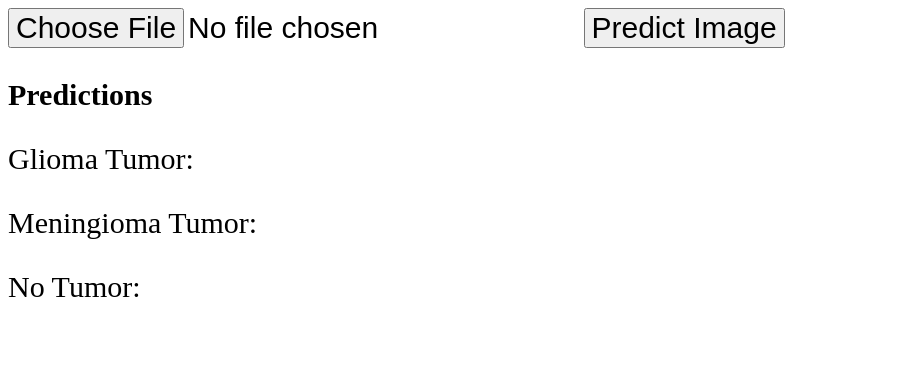
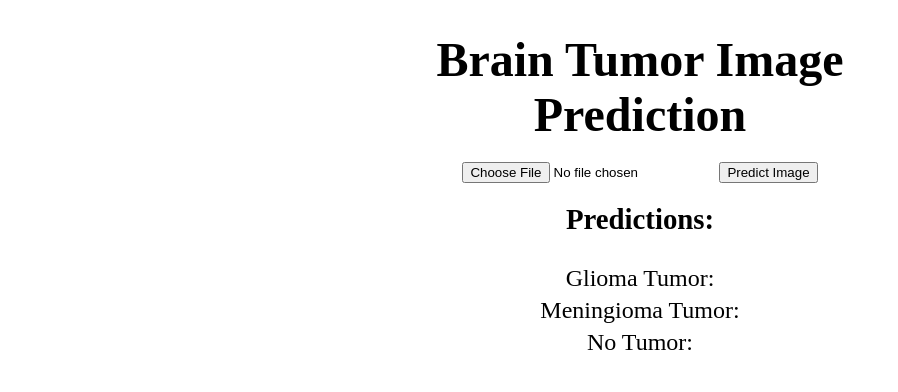
Before and after one commit to Oatsinthepine/Project4, a Flask app: page /predict in a window 1280 px wide. Shown: the top 392 px of the page, without its empty margins (0-898 px from the left). Run offline with Flask 3, Linux system fonts and the light colour scheme.

Commit message:
update flask_apps.

```diff
--- a/flask_apps/app.py
+++ b/flask_apps/app.py
@@ -13,7 +13,7 @@
 from tensorflow import keras
 from keras import backend as K
 from keras.models import load_model
-from keras.preprocessing.image import ImageDataGenerator
+from tensorflow.keras.preprocessing.image import ImageDataGenerator # remove tensorflow from here if not needed.
 from keras.preprocessing.image import img_to_array
 
 
@@ -66,14 +66,14 @@
     # As model.predict() returns 2D np.array which first dim contains batch_size info. we don't need this.
     predicted_probabilities = prediction[0]
 
-    # create a dictionary to holf all returned classes probabilities.
+    # create a dictionary to hold all returned classes probabilities.
     # here the index co-respond to the classes.
     response = {
         'Prediction': {
-            "glioma_tumor": round(float(predicted_probabilities[0]), 4),
-            "meningioma_tumor": round(float(predicted_probabilities[1]), 4),
-            "no_tumor": round(float(predicted_probabilities[2]), 4),
-            #"pituitary_tumor": float(predicted_probabilities[3]) # U-Net model did not trained on this class, so comment it out
+            "glioma_tumor": f"{round(float(predicted_probabilities[0]) * 100, 2)}%",
+            "meningioma_tumor": f"{round(float(predicted_probabilities[1]) * 100, 2)}%",
+            "no_tumor": f"{round(float(predicted_probabilities[2]) * 100, 2)}%",
+            # "pituitary_tumor": f"{round(float(predicted_probabilities[3]) * 100,2)}%" # U-Net model did not trained on this class, so comment it out
         }
     }
 
--- a/flask_apps/templates/predict.html
+++ b/flask_apps/templates/predict.html
@@ -3,20 +3,56 @@
 <head>
     <title>Brain Tumor Image Prediction</title>
     <style>
-        * {
-            font-size: 30px;
+        .container {
+            max-width: 600px;
+            margin: 0 auto;
+            text-align: center;
         }
+
+        /* Style the heading */
+        h1 {
+            font-size: 3em;
+            margin-bottom: 20px;
+        }
+
+        /* Style the "Predictions:" label */
+        .predictions-label {
+            font-weight: bold;
+            font-size: 1.8em;
+            margin-top: 20px;
+        }
+
+        .prediction p {
+            font-size: 1.5em;
+            margin: 5px 0;
+        }
+
+        /* Style the image */
+        img {
+            width: 50%;
+            height: auto;
+            margin-top: 20px;
+        }
+
+
     </style>
 </head>
 <body>
+    <div class="container">
+        <h1>Brain Tumor Image Prediction</h1>
         <input id="image-selector" type="file">
         <button id="predict-button">Predict Image</button>
-    <p style="font-weight:bold">Predictions</p>
+
+        <p class="predictions-label">Predictions:</p>
+        <div class="prediction">
             <p> Glioma Tumor: <span id="glioma_tumor_prediction"></span></p>
             <p> Meningioma Tumor: <span id="meningioma_tumor_prediction"></span></p>
             <p> No Tumor: <span id="no_tumor_prediction"></span></p>
             <!-- <p> Pituitary Tumor: <span id="pituitary_tumor_prediction"></span></p> -->
+        </div>
         <img id="selected-image" src=""/>
+    </div>
+
 
     <!-- use jquery here for the web file upload -->
     <script src='https://code.jquery.com/jquery-3.3.1.min.js'></script>
```
Lines whose indentation alone changed are shown as unchanged.
